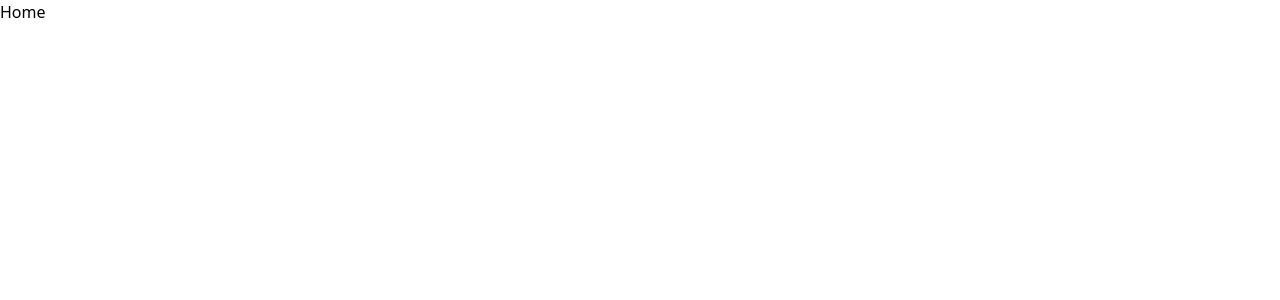
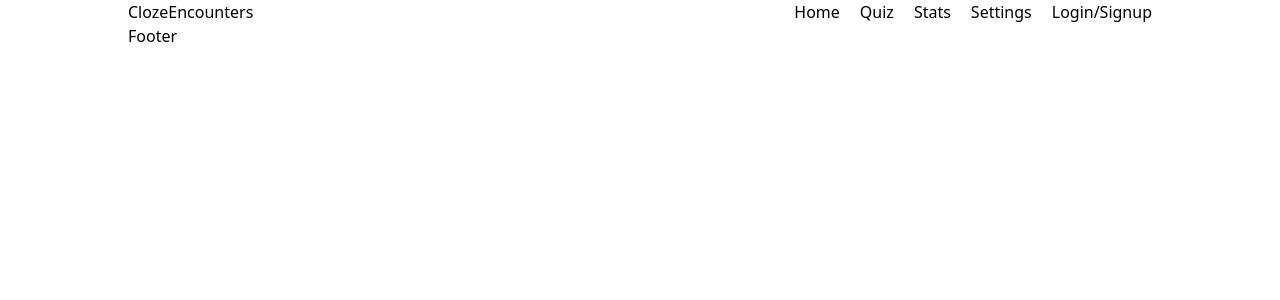
Before and after one commit to bweppl1/ClozeEncountersFrontEnd, a React (Vite) app: page /login in a window 1280 px wide. Shown: the top 300 px of the page. Built offline with nearby package versions, Linux system fonts and the light colour scheme.

Commit message:
major structure done

```diff
--- a/src/App.jsx
+++ b/src/App.jsx
@@ -1,7 +1,10 @@
-import { useState } from "react";
 import Home from "./pages/Home";
 import NavBar from "./components/NavBar";
 import Footer from "./components/Footer";
+import Quiz from "./pages/Quiz";
+import Stats from "./pages/Stats";
+import Settings from "./pages/Settings";
+// import Login from "./pages/Login";
 import { BrowserRouter, Routes, Route } from "react-router-dom";
 
 function App() {
@@ -9,7 +12,13 @@ function App() {
     <div className="app">
       <NavBar />
       <BrowserRouter>
-        <Home />
+        <Routes>
+          <Route path="/" element={<Home />} />
+          <Route path="/quiz" element={<Quiz />} />
+          <Route path="/stats" element={<Stats />} />
+          <Route path="/settings" element={<Settings />} />
+          {/* <Route path="/login" element={<Login />} /> */}
+        </Routes>
       </BrowserRouter>
       <Footer />
     </div>
--- a/src/components/Footer.jsx
+++ b/src/components/Footer.jsx
@@ -1,5 +1,5 @@
 const Footer = () => {
-  return <div></div>;
+  return <div className="max-w-5xl mx-auto">Footer</div>;
 };
 
 export default Footer;
--- a/src/components/NavBar.jsx
+++ b/src/components/NavBar.jsx
@@ -1,5 +1,18 @@
 const NavBar = () => {
-  return <div></div>;
+  return (
+    <div className="max-w-5xl mx-auto flex justify-between">
+      <div>ClozeEncounters</div>
+      <div>
+        <ul className="flex gap-5">
+          <li>Home</li>
+          <li>Quiz</li>
+          <li>Stats</li>
+          <li>Settings</li>
+          <li>Login/Signup</li>
+        </ul>
+      </div>
+    </div>
+  );
 };
 
 export default NavBar;
--- a/src/pages/Home.jsx
+++ b/src/pages/Home.jsx
@@ -1,5 +1,5 @@
 const Home = () => {
-  return <div>Home</div>;
+  return <div className="max-w-5xl mx-auto">Home</div>;
 };
 
 export default Home;
--- /dev/null
+++ b/src/pages/Quiz.jsx
@@ -0,0 +1,5 @@
+const Quiz = () => {
+  return <div className="max-w-5xl mx-auto">Quiz</div>;
+};
+
+export default Quiz;
--- /dev/null
+++ b/src/pages/Settings.jsx
@@ -0,0 +1,5 @@
+const Settings = () => {
+  return <div className="max-w-5xl mx-auto">Settings</div>;
+};
+
+export default Settings;
--- /dev/null
+++ b/src/pages/Stats.jsx
@@ -0,0 +1,5 @@
+const Stats = () => {
+  return <div className="max-w-5xl mx-auto">Stats</div>;
+};
+
+export default Stats;
```
Also changed, not shown: src/services/quiz.js (added), 2 other files (tests, documents, lock files or other folders).
